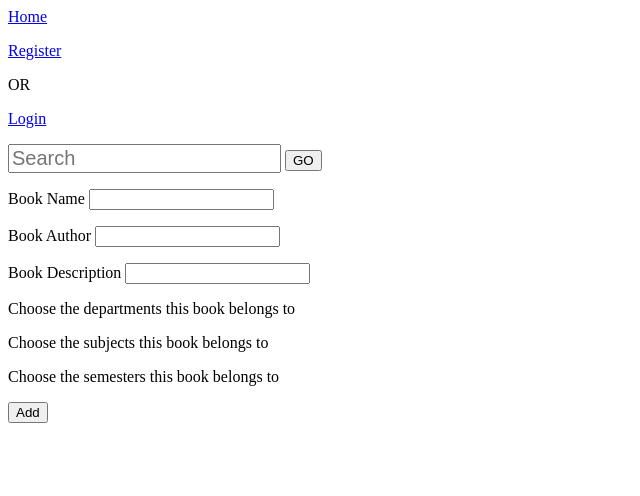
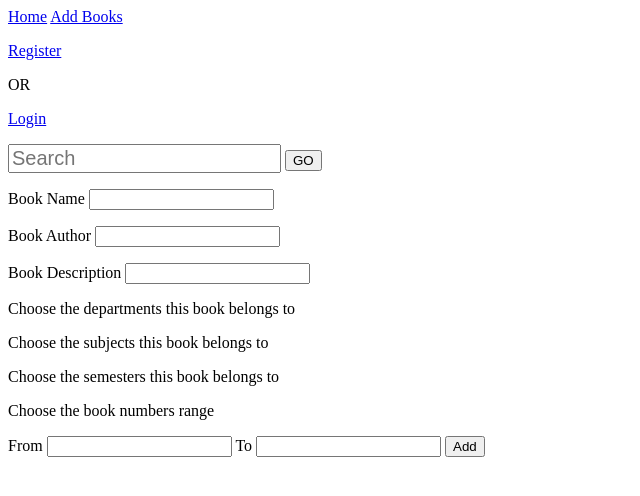
Before and after one commit to TeamIntegrity/LibChain, a Django app: page /books/add/ in a window 1280 px wide. Shown: the top 496 px of the page, without its empty margins (0-640 px from the left). Run offline with Django 3.2, Linux system fonts and the light colour scheme; data that the repository does not hold is empty.

Commit message:
Updated the add_books method in books/views.py to have range of book numbers. Updated tempaltes

```diff
--- a/libchain/books/templates/add_books.html
+++ b/libchain/books/templates/add_books.html
@@ -30,6 +30,9 @@
     <p><input type="checkbox" name="semester" value="{{semester}}">{{semester}}</p>
     {% endfor %}
 
+    <p><label>Choose the book numbers range</label></p>
+    <label>From</label> <input type="text" name="book_number_init"> <label>To</label> <input type="text" name="book_number_end">
+
     <input type="submit" class="button" value="Add">
 
 
--- a/libchain/books/views.py
+++ b/libchain/books/views.py
@@ -1,7 +1,7 @@
 from django.shortcuts import render, redirect
 
 # Importing the BookDescription model
-from .models import BookDescription
+from .models import BookDescription, Book
 
 # Importing department models
 from department.models import Department, Semester, Subject
@@ -63,10 +63,18 @@ def search(request):
         query =  str(request.POST.get('param'))
         if not query:
             return render(request, "search.html")
-        results = BookDescription.objects.filter(
-            Q(name__icontains=query) | Q(author__icontains=query)
-        )
-        context={'results':results}
+
+        if query.isdecimal():
+            results = Book.objects.filter(
+                Q(book_number__icontains=query)
+            )
+            number = True
+        else:
+            results = BookDescription.objects.filter(
+                Q(name__icontains=query) | Q(author__icontains=query)
+            )
+            number = False
+        context={'results':results, 'number': number}
         return render(request, "search.html", context)
 
     return redirect("/home/")
@@ -81,12 +89,17 @@ def add_books(request):
         book_author = request.POST.get("book_author")
         book_description = request.POST.get("book_description")
 
+        book_number_init = int(request.POST.get("book_number_init"))
+        book_number_end = int(request.POST.get("book_number_end"))
+
+        initial_stock = (book_number_end - book_number_init)+1
+
         departments = request.POST.getlist("department")
         subjects = request.POST.getlist("subject")
         semesters = request.POST.getlist("semester")
 
         book = BookDescription.objects.create(name=book_name, author=book_author,
-                description=book_description, initial_stock=0, available_stock=0)
+                description=book_description, initial_stock=initial_stock, available_stock=initial_stock)
 
         for department in departments:
             dprt = Department.objects.get(name=department)
@@ -100,6 +113,9 @@ def add_books(request):
             sem = Semester.objects.get(semester=semester)
             book.semester.add(sem)
 
+        for i in range(book_number_init, book_number_end+1):
+            Book.objects.create(details=book, book_number=i)
+
         return redirect("/books/add/")
 
     departments = Department.objects.all()
--- a/libchain/home/templates/base.html
+++ b/libchain/home/templates/base.html
@@ -1,4 +1,6 @@
 <a href="/home/">Home</a>
+
+<a href="/books/add/">Add Books</a>
 
 
 {% if user.first_name %}
```
Also changed, not shown: libchain/books/templates/search.html (+10 -3 lines).
